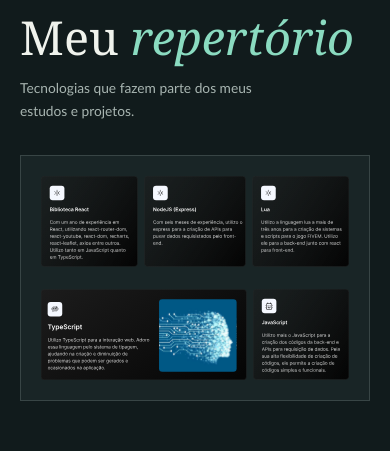
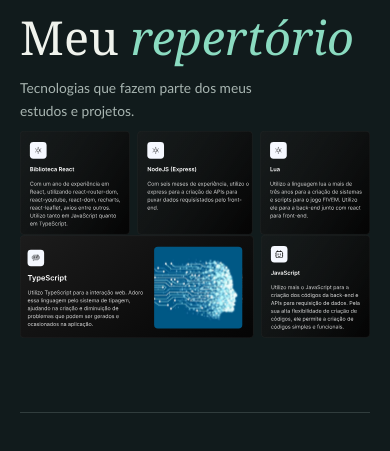
Before and after one commit to DevPeress/Portfolio, a React (Vite) app: page / in a window 390 px wide. Shown: the part 1680-2131 px from the top of the page. Built offline with nearby package versions, Linux system fonts and the light colour scheme.

Commit message:
Ajuste da exibição dos cards

```diff
--- a/src/App.css
+++ b/src/App.css
@@ -345,22 +345,90 @@
   line-height: 1.7;
 }
 
-.stack-gallery {
+.stack-grid {
   display: grid;
-  grid-template-columns: repeat(2, minmax(0, 1fr));
-  align-items: center;
-  gap: clamp(24px, 5vw, 70px);
+  grid-template-columns: repeat(3, minmax(0, 1fr));
+  gap: 16px;
   margin-top: 56px;
-  padding: 34px;
-  border: 1px solid var(--line);
-  background: var(--surface-raised);
 }
 
-.stack-gallery img {
-  display: block;
-  width: 100%;
-  max-height: 210px;
-  object-fit: contain;
+.stack-card {
+  position: relative;
+  display: flex;
+  min-height: 220px;
+  flex-direction: column;
+  padding: 24px;
+  border: 1px solid var(--line);
+  background:
+    radial-gradient(ellipse at 100% 0%, color-mix(in srgb, var(--accent) 10%, transparent), transparent 55%),
+    var(--surface-raised);
+  transition: border-color 180ms ease, transform 180ms ease;
+}
+
+.stack-card:hover {
+  transform: translateY(-3px);
+  border-color: color-mix(in srgb, var(--accent) 65%, var(--line));
+}
+
+.stack-card-top {
+  display: flex;
+  align-items: center;
+  justify-content: space-between;
+  gap: 12px;
+}
+
+.stack-category,
+.stack-number {
+  color: var(--muted);
+  font-size: 0.69rem;
+  font-weight: 700;
+  letter-spacing: 0.1em;
+}
+
+.stack-number {
+  color: var(--accent);
+  font-variant-numeric: tabular-nums;
+}
+
+.stack-card h3 {
+  margin: 28px 0 10px;
+  font-size: 1.4rem;
+  letter-spacing: -0.035em;
+}
+
+.stack-card > p {
+  max-width: 36ch;
+  margin: 0;
+  color: var(--muted);
+  font-size: 0.9rem;
+  line-height: 1.75;
+}
+
+.stack-card-azure {
+  grid-column: span 3;
+  min-height: 0;
+}
+
+.stack-card-azure h3 {
+  margin-top: 20px;
+}
+
+.azure-workflow {
+  display: flex;
+  flex-wrap: wrap;
+  gap: 8px;
+  margin: 20px 0 0;
+  padding: 0;
+  list-style: none;
+}
+
+.azure-workflow li {
+  padding: 6px 10px;
+  border: 1px solid var(--line);
+  border-radius: 2px;
+  color: var(--text);
+  font-size: 0.75rem;
+  font-weight: 600;
 }
 
 .projects {
@@ -610,6 +678,14 @@
     padding-block: 78px 90px;
   }
 
+  .stack-grid {
+    grid-template-columns: repeat(2, minmax(0, 1fr));
+  }
+
+  .stack-card-azure {
+    grid-column: span 2;
+  }
+
   .project-grid {
     gap: 18px;
   }
@@ -772,15 +848,18 @@
     padding-block: 68px 74px;
   }
 
-  .stack-gallery {
+  .stack-grid {
     grid-template-columns: 1fr;
-    gap: 22px;
     margin-top: 32px;
+  }
+
+  .stack-card {
+    min-height: 0;
     padding: 20px;
   }
 
-  .stack-gallery img {
-    max-height: 170px;
+  .stack-card-azure {
+    grid-column: auto;
   }
 
   .project-grid {
```
